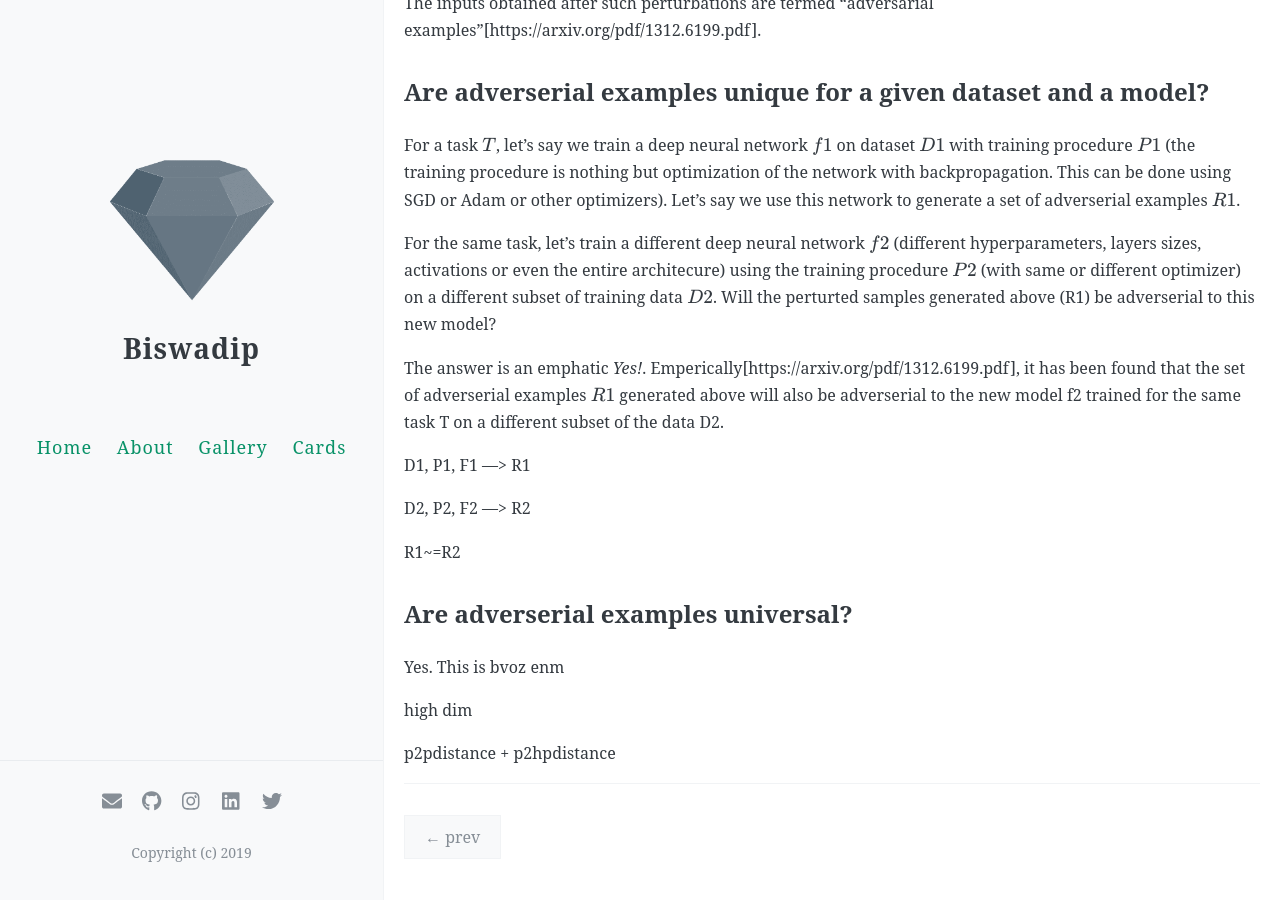
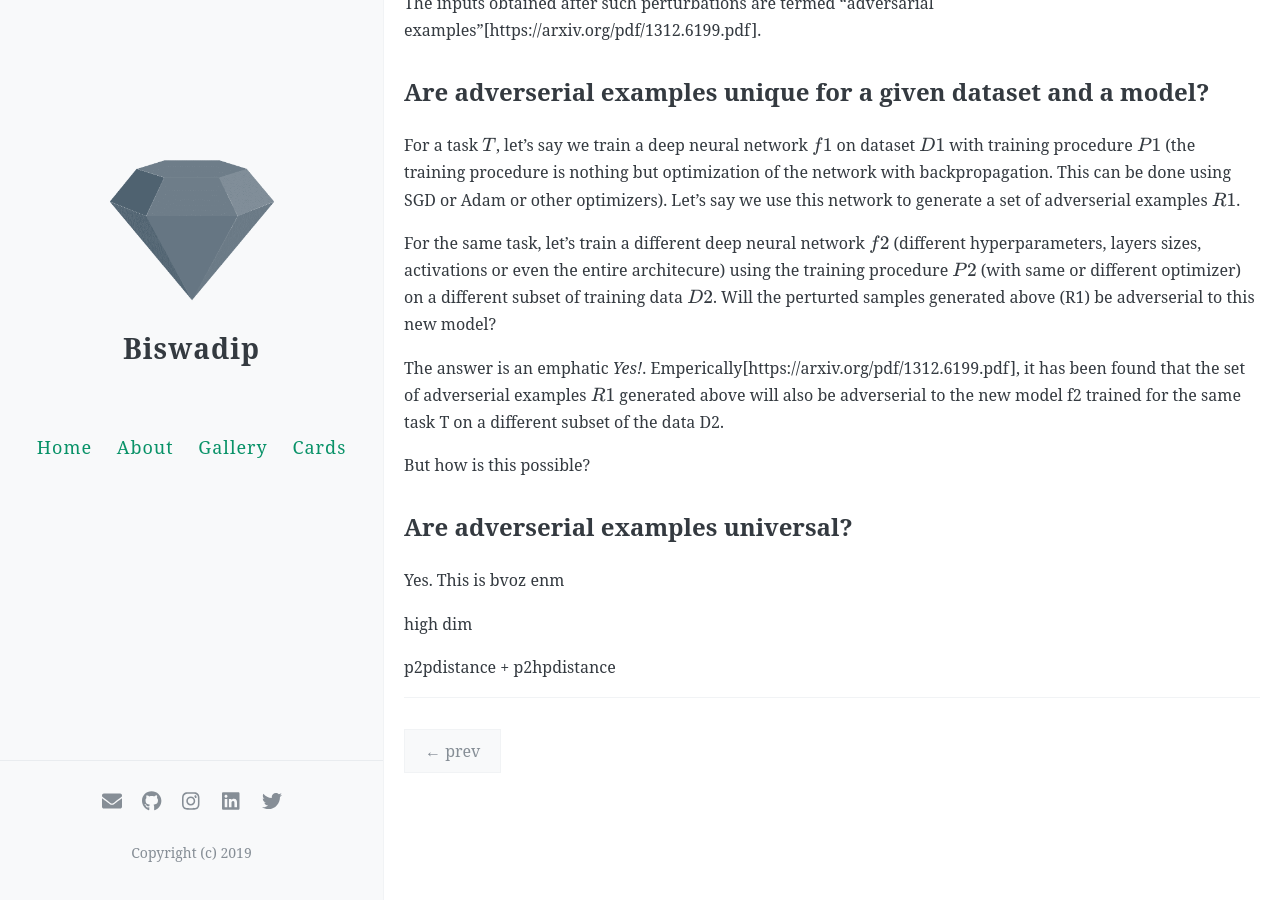
Before and after one commit to mandalbiswadip/mandalbiswadip.github.io, a Jekyll site: the page built from _posts/2021-05-29-adversarial-samples.md, in a window 1280 px wide and 900 px high, scrolled down 718 px. Built offline with Jekyll 4.4.1, drawn with Linux system fonts in a browser that asks for light colours; our own code applies the rules of GitHub Pages for plain Markdown files; formulas are drawn with MathJax 3; comment, search, counter and statistics services are not loaded.

Commit message:
Update 2021-05-29-adversarial-samples.md

```diff
--- a/_posts/2021-05-29-adversarial-samples.md
+++ b/_posts/2021-05-29-adversarial-samples.md
@@ -23,17 +23,11 @@ For the same task, let's train a different deep neural network $f2$ (different h
 
 The answer is an emphatic _Yes!_. Emperically[https://arxiv.org/pdf/1312.6199.pdf], it has been found that the set of adverserial examples $R1$ generated above will also be adverserial to the new model f2 trained for the same task T on a different subset of the data D2.
 
+But how is this possible?
+
+## Are adverserial examples universal?
 
 
-D1, P1, F1 ---> R1
-
-D2, P2, F2 ---> R2
-
-
-R1~=R2
-
-
-## Are adverserial examples universal?
 
 Yes. This is bvoz enm
 
```
